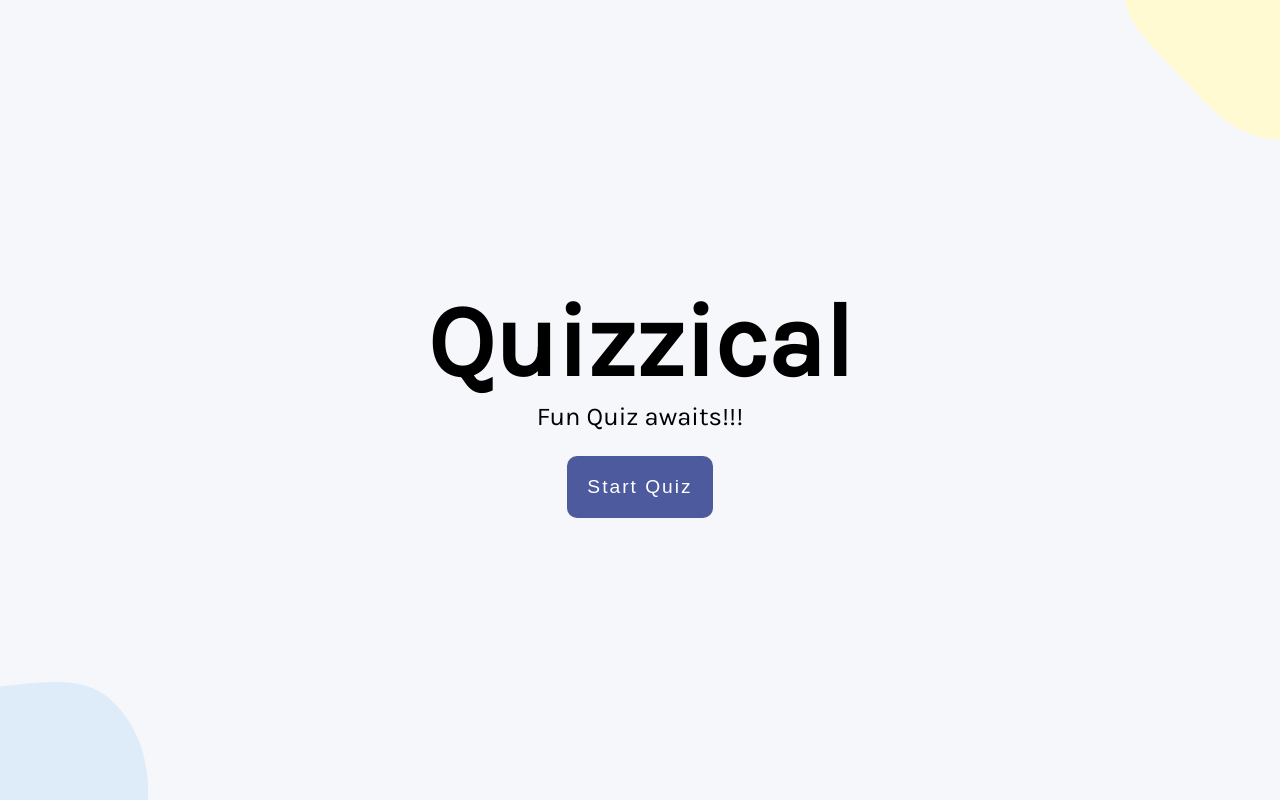
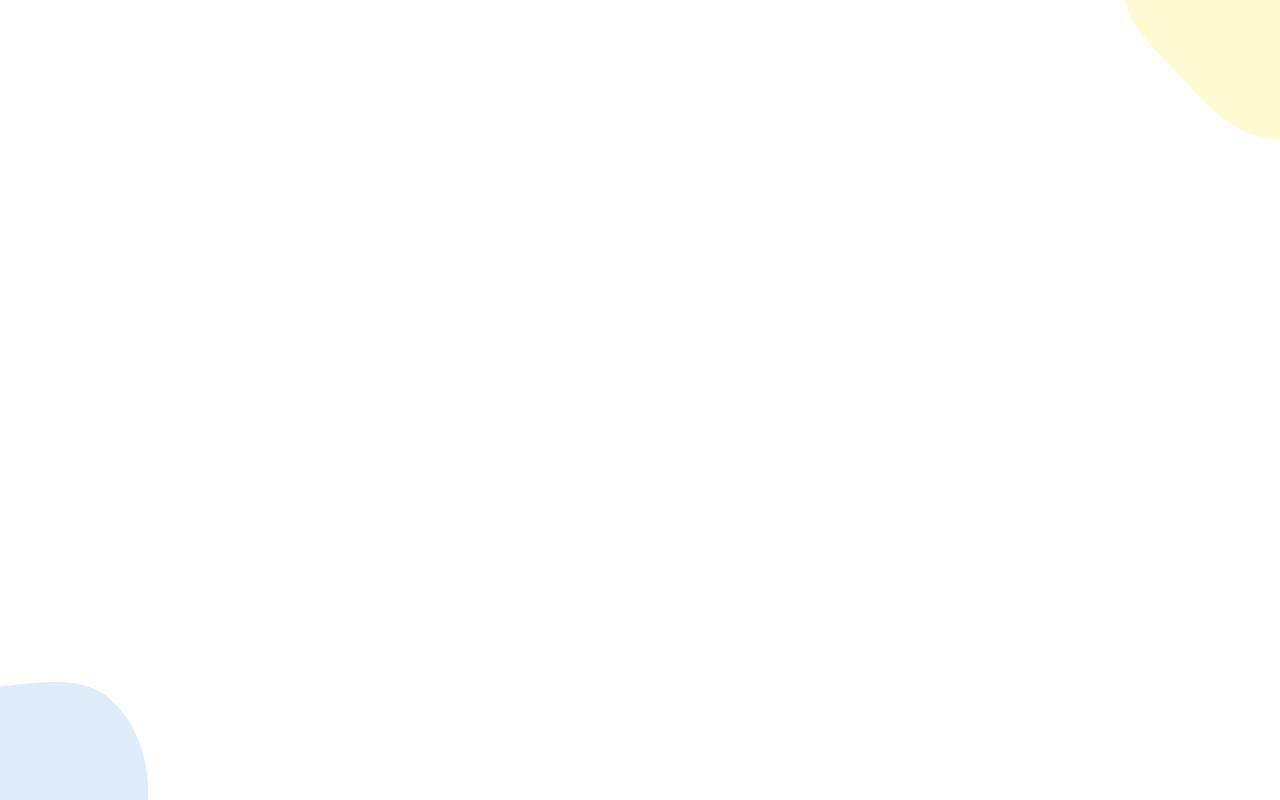
Before and after one commit to teojiesern/Quizzical, a React (Vite) app: page / in a window 1280 px wide. Built offline with nearby package versions, Linux system fonts and the light colour scheme.

Commit message:
refactored the overall plan of rendering the components

```diff
--- a/src/App.jsx
+++ b/src/App.jsx
@@ -1,8 +1,9 @@
 import React from "react";
 import LandingPage from "./pages/LandingPage"
+import Quiz from "./pages/Quiz";
 
 export default function App(){
   return (
-    <LandingPage />
+    <Quiz />
   )
 }
--- a/src/index.css
+++ b/src/index.css
@@ -32,6 +32,7 @@ body{
   letter-spacing: 2px;
   font-weight: 500px;
   font-size: 1.5vw;
+  cursor: pointer;
 }
 
 .upperBlob{
--- a/src/pages/LandingPage.jsx
+++ b/src/pages/LandingPage.jsx
@@ -2,6 +2,7 @@ import React from "react";
 import Blobs from "../components/blobs";
 
 export default function LandingPage(){
+    // move this return statement to main.jsx and use the quiz as a component for each question
     return (
     <div className="landing-page">
         <Blobs />
--- a/src/pages/Quiz.jsx
+++ b/src/pages/Quiz.jsx
@@ -1,5 +1,10 @@
 import React from "react";
+import Blobs from "../components/blobs";
 
 export default function Quiz(){
-
+    return (
+        <div>
+            <Blobs />
+        </div>
+    )
 }
```
